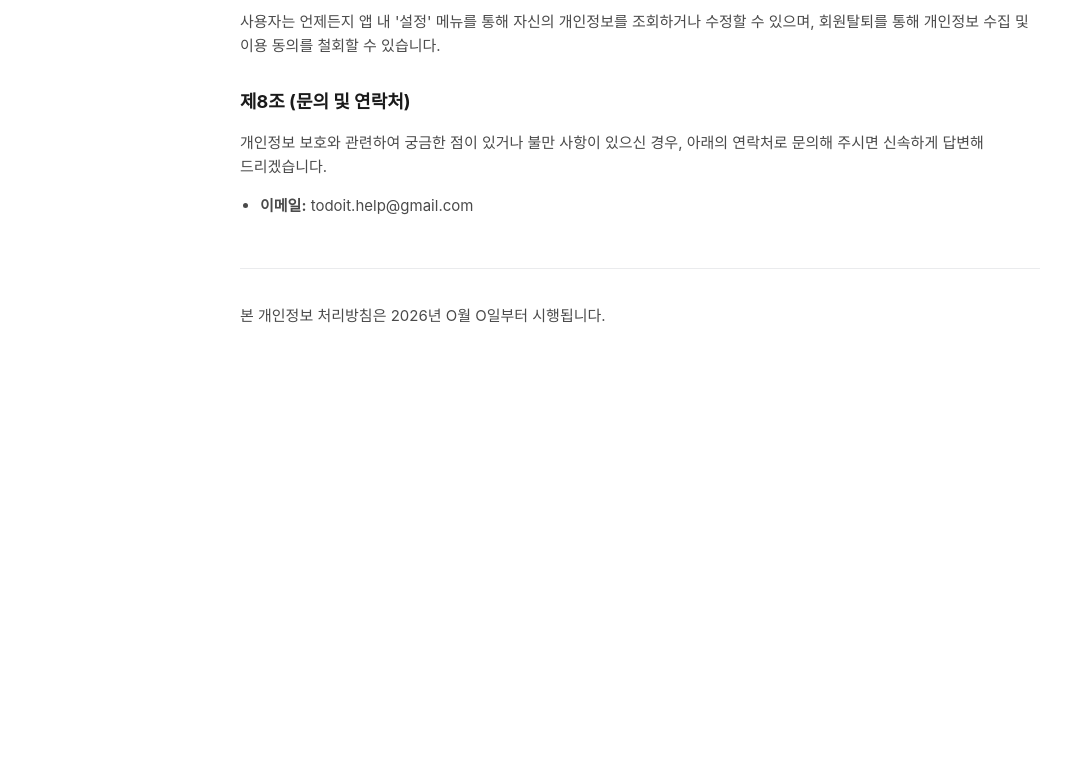
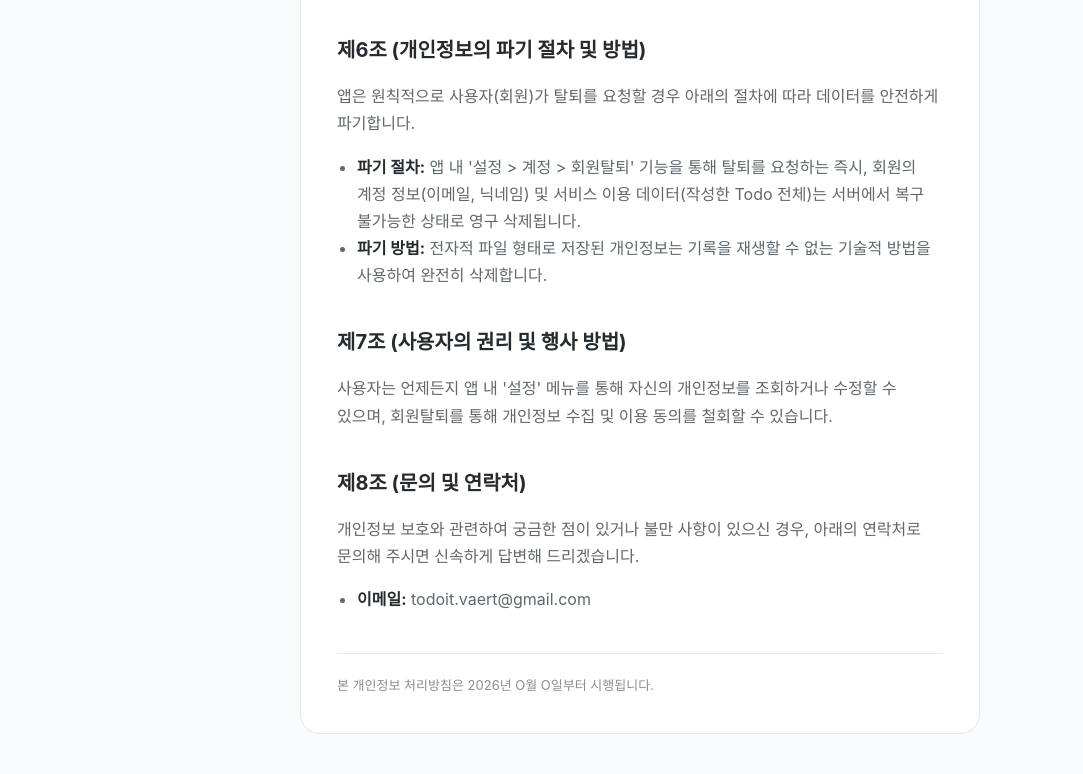
Before and after one commit to vaert-dev/todoit-web, a plain HTML site: page privacy.html in a window 1280 px wide. Shown: the part 1198-1972 px from the top of the page, without its empty margins (0-1083 px from the left). Before the commit the page ends 1546 px from the top, so only its background shows below. Drawn offline with Linux system fonts and the light colour scheme.

Commit message:
style: 디자인 통일 및 index.html 링크 추가

```diff
--- a/privacy.html
+++ b/privacy.html
@@ -6,50 +6,35 @@
   <meta charset="UTF-8">
   <meta name="viewport" content="width=device-width, initial-scale=1.0">
   <title>Todoit 개인정보 처리방침</title>
+
   <style>
+    * { box-sizing: border-box; }
     body {
-            font-family: -apple-system, BlinkMacSystemFont, "Segoe UI", Roboto, "Helvetica Neue", Arial, sans-serif;
-            line-height: 1.6;
-            color: #333;
-            max-width: 800px;
-            margin: 0 auto;
-            padding: 20px;
-            word-break: keep-all;
+      margin: 0; padding: 40px 20px;
+      font-family: -apple-system, BlinkMacSystemFont, "Segoe UI", sans-serif;
+      background: #FAFBFC; color: #252B2F; line-height: 1.7; word-break: keep-all;
     }
-        h1 {
-            font-size: 24px;
-            font-weight: bold;
-            margin-bottom: 20px;
-            padding-bottom: 10px;
-            border-bottom: 2px solid #eaebed;
+    .container {
+      max-width: 680px; margin: 0 auto; padding: 36px;
+      background: #FFFFFF; border: 1px solid #E4E8EA; border-radius: 20px;
     }
-        h2 {
-            font-size: 18px;
-            font-weight: bold;
-            margin-top: 30px;
-            margin-bottom: 10px;
-            color: #1a1a1a;
-        }
-        p, li {
-            font-size: 15px;
-            color: #4a4a4a;
-        }
-        ul {
-            margin-top: 5px;
-            padding-left: 20px;
-        }
-        .footer {
-            margin-top: 50px;
-            padding-top: 20px;
-            border-top: 1px solid #eaebed;
-            font-size: 14px;
-            color: #888;
+    .logo { color: #647A8A; font-size: 18px; font-weight: 700; margin-bottom: 12px; }
+    h1 { margin: 0 0 24px; font-size: 30px; color: #252B2F; border-bottom: 2px solid #E4E8EA; padding-bottom: 12px; }
+    h2 { margin-top: 36px; margin-bottom: 12px; font-size: 20px; color: #252B2F; }
+    p, li { color: #5F686E; }
+    ul { margin-top: 8px; padding-left: 20px; }
+    strong { color: #252B2F; }
+    footer {
+      margin-top: 40px; padding-top: 20px; border-top: 1px solid #E4E8EA;
+      font-size: 13px; color: #858F95;
     }
   </style>
 </head>
+
 <body>
-
-    <h1>Todoit 개인정보 처리방침</h1>
+  <main class="container">
+    <div class="logo">Todoit</div>
+    <h1>개인정보 처리방침</h1>
 
     <h2>제1조 (목적)</h2>
     <p>Todoit(이하 "앱")은 사용자의 개인정보를 중요하게 생각하며, "개인정보 보호법" 등 관련 법령을 준수하고 있습니다. 본 개인정보 처리방침은 앱이 어떤 개인정보를 수집하고, 어떻게 이용하며, 사용자의 개인정보를 보호하기 위해 어떠한 조치를 취하고 있는지 알려드립니다.</p>
@@ -97,12 +82,12 @@
     <h2>제8조 (문의 및 연락처)</h2>
     <p>개인정보 보호와 관련하여 궁금한 점이 있거나 불만 사항이 있으신 경우, 아래의 연락처로 문의해 주시면 신속하게 답변해 드리겠습니다.</p>
     <ul>
-        <li><strong>이메일:</strong> todoit.help@gmail.com</li>
+      <li><strong>이메일:</strong> todoit.vaert@gmail.com</li>
     </ul>
 
-    <div class="footer">
-        <p>본 개인정보 처리방침은 2026년 O월 O일부터 시행됩니다.</p>
-    </div>
-
+    <footer>
+      본 개인정보 처리방침은 2026년 O월 O일부터 시행됩니다.
+    </footer>
+  </main>
 </body>
 </html>
```
Also changed, not shown: index.html (+3 -0 lines). Lines whose indentation alone changed are shown as unchanged.
